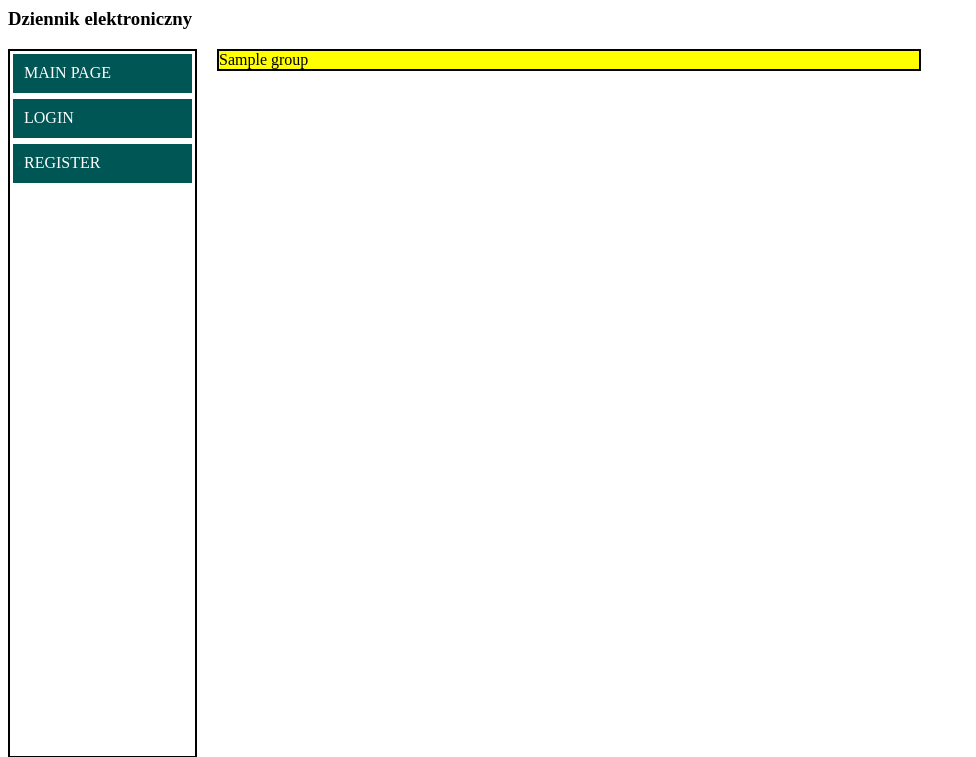
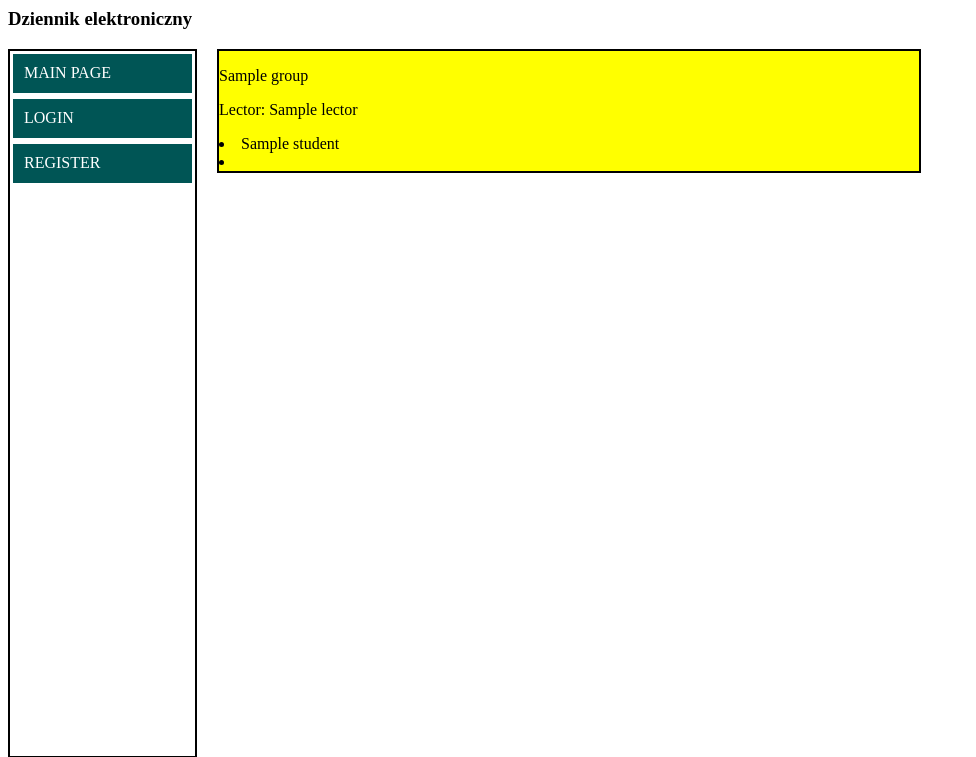
Before and after one commit to zlenyk/eRegister, a Django app: template templates/school/show_group.html in a window 1280 px wide. Shown: the top 757 px of the page, without its empty margins (0-976 px from the left). Run offline with Django 3.2, Linux system fonts and the light colour scheme; the template is opened without the code that fills it: most values are stand-ins (such as "Sample title", 1, 10 or a date in 2020).

Commit message:
groups displaying upgrade

```diff
--- a/school/forms.py
+++ b/school/forms.py
@@ -12,7 +12,7 @@ class StudentForm(ModelForm):
 class GroupForm(ModelForm):
 	class Meta:
 		model = Group
-		fields = ['name']
+		fields = ['name','lector','students']
 
 	def save_group(self):
 		return Group.create_group(self)
--- a/school/views.py
+++ b/school/views.py
@@ -22,6 +22,9 @@ def add_student(request):
 		student_form = StudentForm()
 		return render(request, 'school/add_student.html',{'form':student_form})
 
+def show_group(request,group):
+	return render(request,'school/show_group.html',{'group':group})
+
 def search_group(request):
 	if request.method == 'POST':
 		name = request.POST['name']
--- a/templates/school/show_group.html
+++ b/templates/school/show_group.html
@@ -1,4 +1,8 @@
  {% extends "base.html" %}
 {% block main %}
-	{{group}}
+	<p>{{group.name}}</p>
+	<p>Lector: {{group.lector}}</p>
+	{% for student in group.students.all %}
+		<li>{{student}}<li>
+	{% endfor %}
 {% endblock %}
--- a/users/models.py
+++ b/users/models.py
@@ -17,7 +17,9 @@ class UserProfile(User):
 
 		group = Group.objects.get(name='Lectors')
 		group.user_set.add(new_user)
-
+		Lector.create_lector(register_form.cleaned_data['first_name'],
+							register_form.cleaned_data['last_name']
+							)
 		return new_user
 
 	@staticmethod
```
Also changed, not shown: school/models.py (+11 -0 lines).
